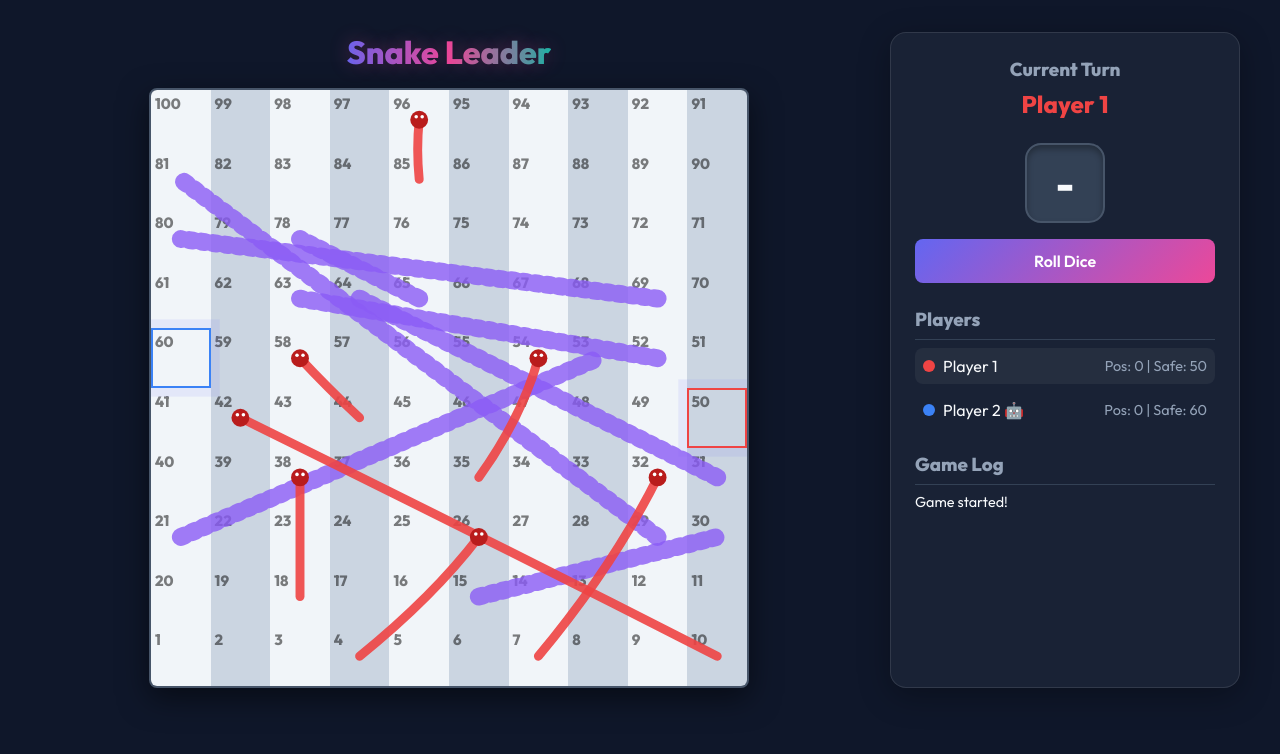
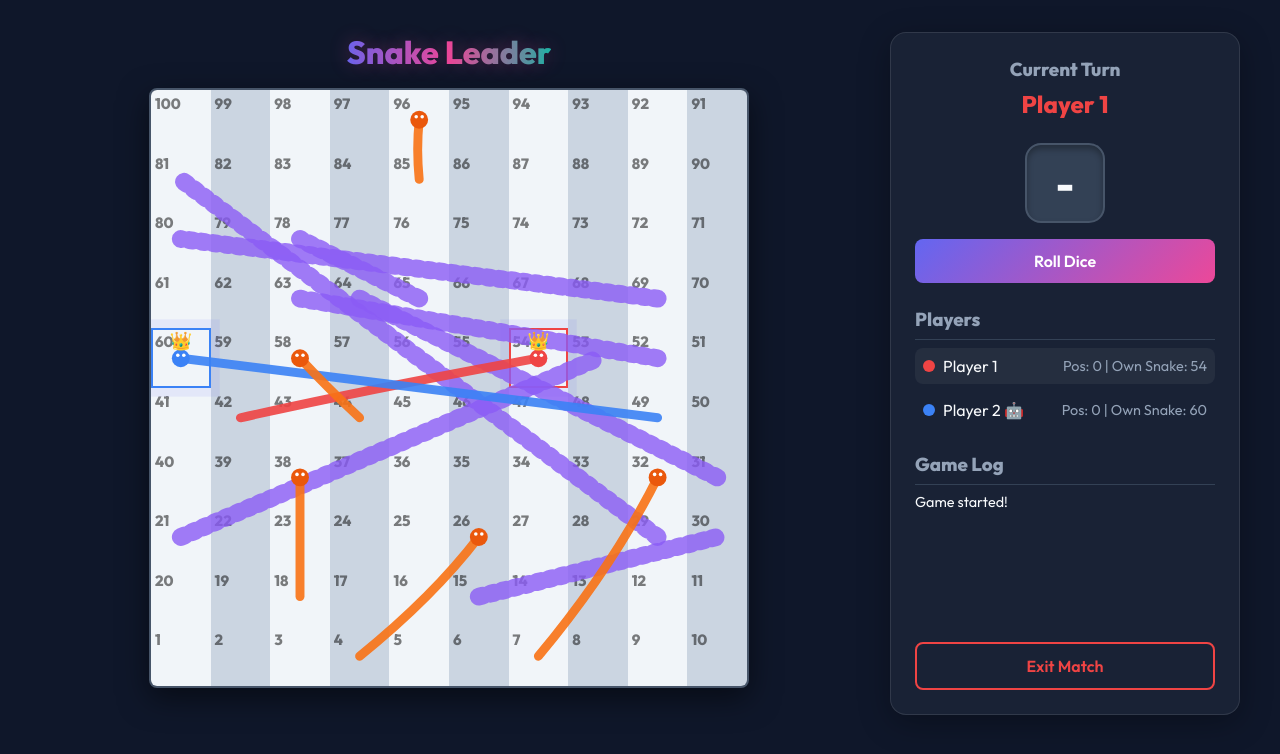
Before and after one commit to ronakpatel5454/snake-game, a React (Vite) app: page / in a window 1280 px wide. Both pictures are taken after a click on the button "Start Game". Shown: the top 754 px of the page. Built offline with nearby package versions, Linux system fonts and the light colour scheme.

Commit message:
save own snake and game state

```diff
--- a/src/App.jsx
+++ b/src/App.jsx
@@ -4,14 +4,49 @@ import LobbyComponent from "./components/LobbyComponent";
 import { generateBoard, rollDice, calculateNewPosition } from "./lib/gameLogic";
 
 export default function App() {
-  const [inGame, setInGame] = useState(false);
-  const [players, setPlayers] = useState([]);
-  const [board, setBoard] = useState(null);
-  const [currentTurnIndex, setCurrentTurnIndex] = useState(0);
-  const [logs, setLogs] = useState([]);
-  const [diceValue, setDiceValue] = useState(null);
+  const [inGame, setInGame] = useState(() => {
+    try {
+      const saved = localStorage.getItem("snake_game_inGame");
+      return saved ? JSON.parse(saved) : false;
+    } catch { return false; }
+  });
+  const [players, setPlayers] = useState(() => {
+    try {
+      const saved = localStorage.getItem("snake_game_players");
+      return saved ? JSON.parse(saved) : [];
+    } catch { return []; }
+  });
+  const [board, setBoard] = useState(() => {
+    try {
+      const saved = localStorage.getItem("snake_game_board");
+      return saved ? JSON.parse(saved) : null;
+    } catch { return null; }
+  });
+  const [currentTurnIndex, setCurrentTurnIndex] = useState(() => {
+    try {
+      const saved = localStorage.getItem("snake_game_currentTurnIndex");
+      return saved ? JSON.parse(saved) : 0;
+    } catch { return 0; }
+  });
+  const [logs, setLogs] = useState(() => {
+    try {
+      const saved = localStorage.getItem("snake_game_logs");
+      return saved ? JSON.parse(saved) : [];
+    } catch { return []; }
+  });
+  const [diceValue, setDiceValue] = useState(() => {
+    try {
+      const saved = localStorage.getItem("snake_game_diceValue");
+      return saved ? JSON.parse(saved) : null;
+    } catch { return null; }
+  });
   const [isRolling, setIsRolling] = useState(false);
-  const [winner, setWinner] = useState(null);
+  const [winner, setWinner] = useState(() => {
+    try {
+      const saved = localStorage.getItem("snake_game_winner");
+      return saved ? JSON.parse(saved) : null;
+    } catch { return null; }
+  });
 
   // Keep refs up-to-date to completely prevent stale closures in async timeouts
   const playersRef = useRef(players);
@@ -25,13 +60,28 @@ export default function App() {
     boardRef.current = board;
   }, [board]);
 
+  useEffect(() => {
+    try {
+      localStorage.setItem("snake_game_inGame", JSON.stringify(inGame));
+      localStorage.setItem("snake_game_players", JSON.stringify(players));
+      localStorage.setItem("snake_game_board", JSON.stringify(board));
+      localStorage.setItem("snake_game_currentTurnIndex", JSON.stringify(currentTurnIndex));
+      localStorage.setItem("snake_game_logs", JSON.stringify(logs));
+      localStorage.setItem("snake_game_diceValue", JSON.stringify(diceValue));
+      localStorage.setItem("snake_game_winner", JSON.stringify(winner));
+    } catch (e) {
+      console.error("Failed to save game state to localStorage", e);
+    }
+  }, [inGame, players, board, currentTurnIndex, logs, diceValue, winner]);
+
   const addLog = (msg) => {
     setLogs(prev => [msg, ...prev].slice(0, 5));
   };
 
   const startGame = (setupPlayers) => {
     setPlayers(setupPlayers);
-    setBoard(generateBoard());
+    const playerSnakeHeads = setupPlayers.map(p => p.ownSnakeNumber);
+    setBoard(generateBoard(playerSnakeHeads));
     setInGame(true);
     setCurrentTurnIndex(0);
     setLogs(["Game started!"]);
@@ -169,7 +219,7 @@ export default function App() {
                       <span>{p.name} {p.isBot && "🤖"}</span>
                     </div>
                     <div style={{ fontSize: "0.9rem", color: "var(--text-muted)" }}>
-                      Pos: {p.position} | Safe: {p.safeSnakeNumber}
+                      Pos: {p.position} | Own Snake: {p.ownSnakeNumber}
                     </div>
                   </div>
                 ))}
@@ -188,6 +238,26 @@ export default function App() {
               </div>
             </div>
 
+            {/* Exit/Reset Button */}
+            {!winner && (
+              <button
+                className="btn btn-outline"
+                onClick={() => {
+                  if (confirm("Are you sure you want to exit the current match? All progress will be lost.")) {
+                    setInGame(false);
+                    setPlayers([]);
+                    setBoard(null);
+                    setWinner(null);
+                    setLogs([]);
+                    setDiceValue(null);
+                  }
+                }}
+                style={{ width: "100%", borderColor: "#ef4444", color: "#ef4444", marginTop: "1rem" }}
+              >
+                Exit Match
+              </button>
+            )}
+
           </div>
         </div>
       )}
--- a/src/components/GameBoardComponent.jsx
+++ b/src/components/GameBoardComponent.jsx
@@ -89,12 +89,12 @@ export default function GameBoardComponent({ board, players }) {
         );
       })}
 
-      {/* Highlight Safe Snakes */}
+      {/* Highlight Owned Snake Heads */}
       {players.map(p => {
-        const { x, y } = getCoordinates(p.safeSnakeNumber);
+        const { x, y } = getCoordinates(p.ownSnakeNumber);
         return (
           <div
-            key={`safe-${p.id}`}
+            key={`owned-${p.id}`}
             className="animate-pulse-glow"
             style={{
               position: "absolute",
@@ -145,20 +145,37 @@ export default function GameBoardComponent({ board, players }) {
           const midX = (start.cx + end.cx) / 2 + offsetSeed;
           const midY = (start.cy + end.cy) / 2;
 
+          // Find if this snake is owned by any player
+          const ownerPlayer = players.find(p => p.ownSnakeNumber === snake.head);
+          const strokeColor = ownerPlayer ? ownerPlayer.color : "#f97316";
+          const headColor = ownerPlayer ? ownerPlayer.color : "#ea580c";
+
           return (
             <g key={`snake-${idx}`}>
               <path
                 d={`M ${start.cx} ${start.cy} Q ${midX} ${midY} ${end.cx} ${end.cy}`}
                 fill="none"
-                stroke="#ef4444"
+                stroke={strokeColor}
                 strokeWidth={cellSize * 0.15}
                 strokeLinecap="round"
                 opacity="0.9"
               />
               {/* Snake Head */}
-              <circle cx={start.cx} cy={start.cy} r={cellSize * 0.15} fill="#b91c1c" />
+              <circle cx={start.cx} cy={start.cy} r={cellSize * 0.15} fill={headColor} />
               <circle cx={start.cx - 3} cy={start.cy - 3} r={cellSize * 0.03} fill="white" />
               <circle cx={start.cx + 3} cy={start.cy - 3} r={cellSize * 0.03} fill="white" />
+              {/* Tiny crown label for owned snakes */}
+              {ownerPlayer && (
+                <text
+                  x={start.cx}
+                  y={start.cy - (cellSize * 0.18)}
+                  fontSize={cellSize * 0.3 + "px"}
+                  textAnchor="middle"
+                  style={{ userSelect: "none" }}
+                >
+                  👑
+                </text>
+              )}
             </g>
           );
         })}
--- a/src/components/LobbyComponent.jsx
+++ b/src/components/LobbyComponent.jsx
@@ -6,8 +6,8 @@ export default function LobbyComponent({ onStart }) {
   const [numPlayers, setNumPlayers] = useState(2);
   const [isSinglePlayer, setIsSinglePlayer] = useState(true);
   const [playerConfigs, setPlayerConfigs] = useState([
-    { name: "Player 1", safeSnake: 50 },
-    { name: "Player 2", safeSnake: 60 },
+    { name: "Player 1", ownSnake: 54 },
+    { name: "Player 2", ownSnake: 60 },
   ]);
 
   const handleModeChange = (single) => {
@@ -15,11 +15,11 @@ export default function LobbyComponent({ onStart }) {
     if (single) {
       setNumPlayers(2);
       setPlayerConfigs([
-        { name: "Player", safeSnake: 50 },
-        { name: "Bot", safeSnake: 60 }
+        { name: "Player", ownSnake: 54 },
+        { name: "Bot", ownSnake: 60 }
       ]);
     } else {
-      setPlayerConfigs(Array(numPlayers).fill(0).map((_, i) => ({ name: `Player ${i+1}`, safeSnake: 50 + (i * 10) })));
+      setPlayerConfigs(Array(numPlayers).fill(0).map((_, i) => ({ name: `Player ${i+1}`, ownSnake: 50 + (i * 10) })));
     }
   };
 
@@ -28,7 +28,7 @@ export default function LobbyComponent({ onStart }) {
     setNumPlayers(num);
     const newConfigs = [...playerConfigs];
     while (newConfigs.length < num) {
-      newConfigs.push({ name: `Player ${newConfigs.length + 1}`, safeSnake: 50 + (newConfigs.length * 10) });
+      newConfigs.push({ name: `Player ${newConfigs.length + 1}`, ownSnake: 50 + (newConfigs.length * 10) });
     }
     setPlayerConfigs(newConfigs.slice(0, num));
   };
@@ -38,7 +38,7 @@ export default function LobbyComponent({ onStart }) {
     if (field === 'name') {
       newConfigs[index].name = value;
     } else {
-      newConfigs[index].safeSnake = parseInt(value) || 2;
+      newConfigs[index].ownSnake = parseInt(value) || 15;
     }
     setPlayerConfigs(newConfigs);
   };
@@ -47,22 +47,22 @@ export default function LobbyComponent({ onStart }) {
     // Validation
     const usedCells = new Set();
     for (let config of playerConfigs) {
-      if (config.safeSnake < 2 || config.safeSnake > 99) {
-        alert(`Safe snake for ${config.name} must be between 2 and 99.`);
+      if (config.ownSnake < 15 || config.ownSnake > 99) {
+        alert(`Own snake head for ${config.name} must be between 15 and 99.`);
         return;
       }
-      if (usedCells.has(config.safeSnake)) {
-        alert(`Two players cannot have the same safe snake number (${config.safeSnake}).`);
+      if (usedCells.has(config.ownSnake)) {
+        alert(`Two players cannot have the same own snake number (${config.ownSnake}).`);
         return;
       }
-      usedCells.add(config.safeSnake);
+      usedCells.add(config.ownSnake);
     }
 
     const finalPlayers = playerConfigs.map((c, i) => ({
       id: `p${i}`,
       name: c.name,
       position: 0,
-      safeSnakeNumber: c.safeSnake,
+      ownSnakeNumber: c.ownSnake,
       color: COLORS[i % COLORS.length],
       isBot: isSinglePlayer && i === 1
     }));
@@ -124,18 +124,18 @@ export default function LobbyComponent({ onStart }) {
                 />
               </div>
               <div style={{ flex: "1 1 150px" }}>
-                <label style={{ display: "block", fontSize: "0.85rem", color: "var(--text-muted)", marginBottom: "0.25rem" }}>Safe Snake (2-99)</label>
+                <label style={{ display: "block", fontSize: "0.85rem", color: "var(--text-muted)", marginBottom: "0.25rem" }}>Own Snake (15-99)</label>
                 <input
                   type="number"
-                  min="2" max="99"
-                  value={config.safeSnake}
-                  onChange={(e) => handleConfigChange(idx, 'safeSnake', e.target.value)}
+                  min="15" max="99"
+                  value={config.ownSnake}
+                  onChange={(e) => handleConfigChange(idx, 'ownSnake', e.target.value)}
                   style={{ width: "100%" }}
                 />
               </div>
             </div>
             <p style={{ fontSize: "0.8rem", color: "var(--text-muted)", marginTop: "0.5rem" }}>
-              If you land on {config.safeSnake} and it has a snake head, you will NOT be bitten.
+              A snake will start at {config.ownSnake}. It will NOT bite you, but it WILL bite other players!
             </p>
           </div>
         ))}
```
Also changed, not shown: src/lib/gameLogic.js.
